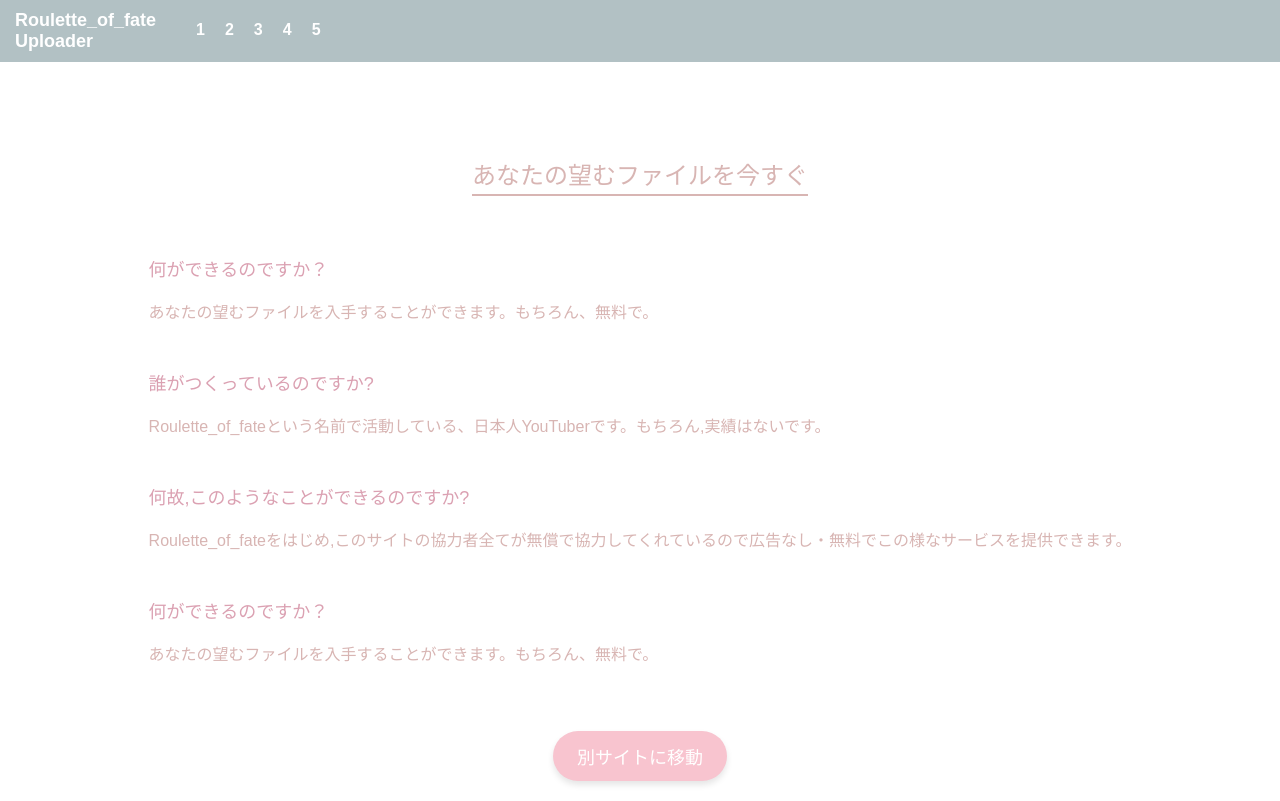
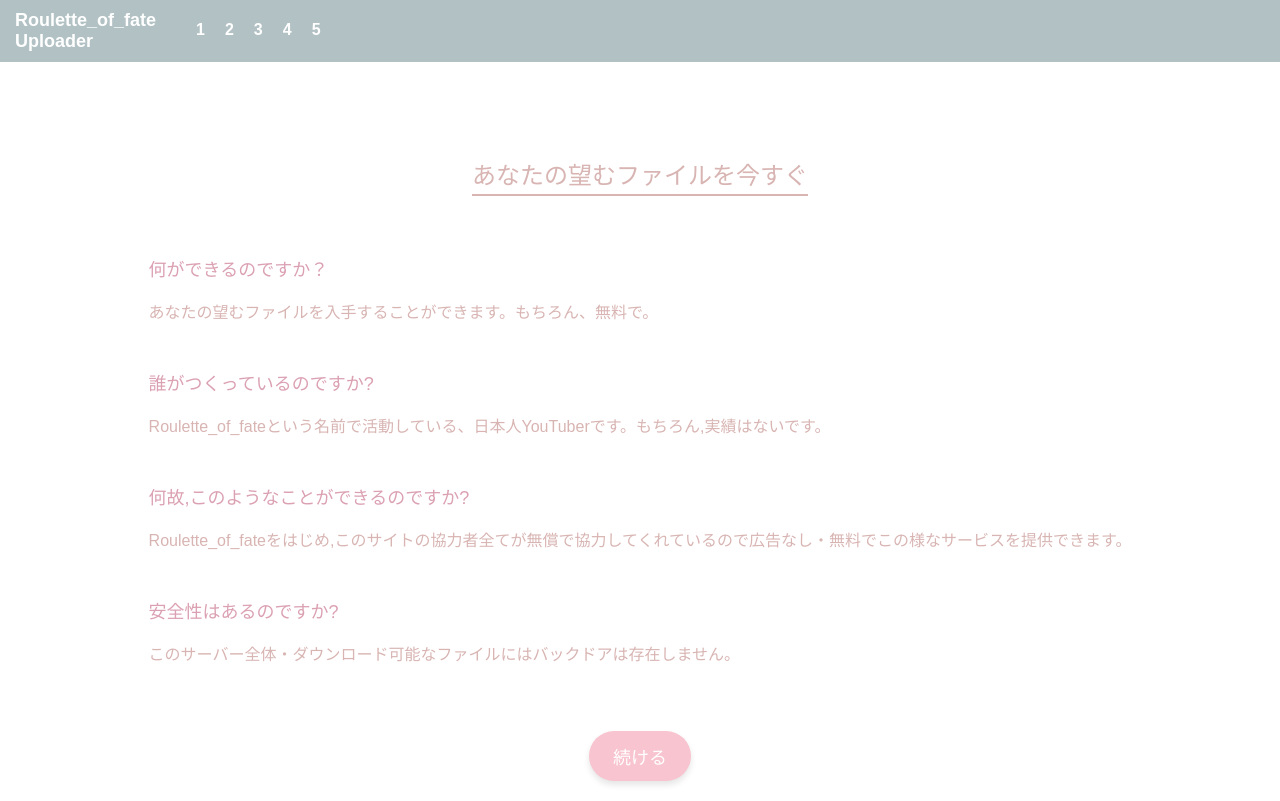
Before and after one commit to Roulette-of-fate/file-uploader, a plain HTML site: page index.html in a window 1280 px wide. Drawn offline with Linux system fonts and the light colour scheme.

Commit message:
Update index.html

```diff
--- a/index.html
+++ b/index.html
@@ -38,12 +38,12 @@
                 <p class="sub-message">何故,このようなことができるのですか?</p>
                 <p class="additional-info">Roulette_of_fateをはじめ,このサイトの協力者全てが無償で協力してくれているので広告なし・無料でこの様なサービスを提供できます。</p>
                 <div class="spacing"></div>
-                <p class="sub-message">何ができるのですか？</p>
-                <p class="additional-info">あなたの望むファイルを入手することができます。もちろん、無料で。</p>
+                <p class="sub-message">安全性はあるのですか?</p>
+                <p class="additional-info">このサーバー全体・ダウンロード可能なファイルにはバックドアは存在しません。</p>
             </div>
         </section>
         <section id="cta">
-            <a href="https://www.example.com" target="_blank" class="cta-button">別サイトに移動</a>
+            <a href="https://www.example.com" target="_blank" class="cta-button">続ける</a>
         </section>
     </main>
 </body>
```
